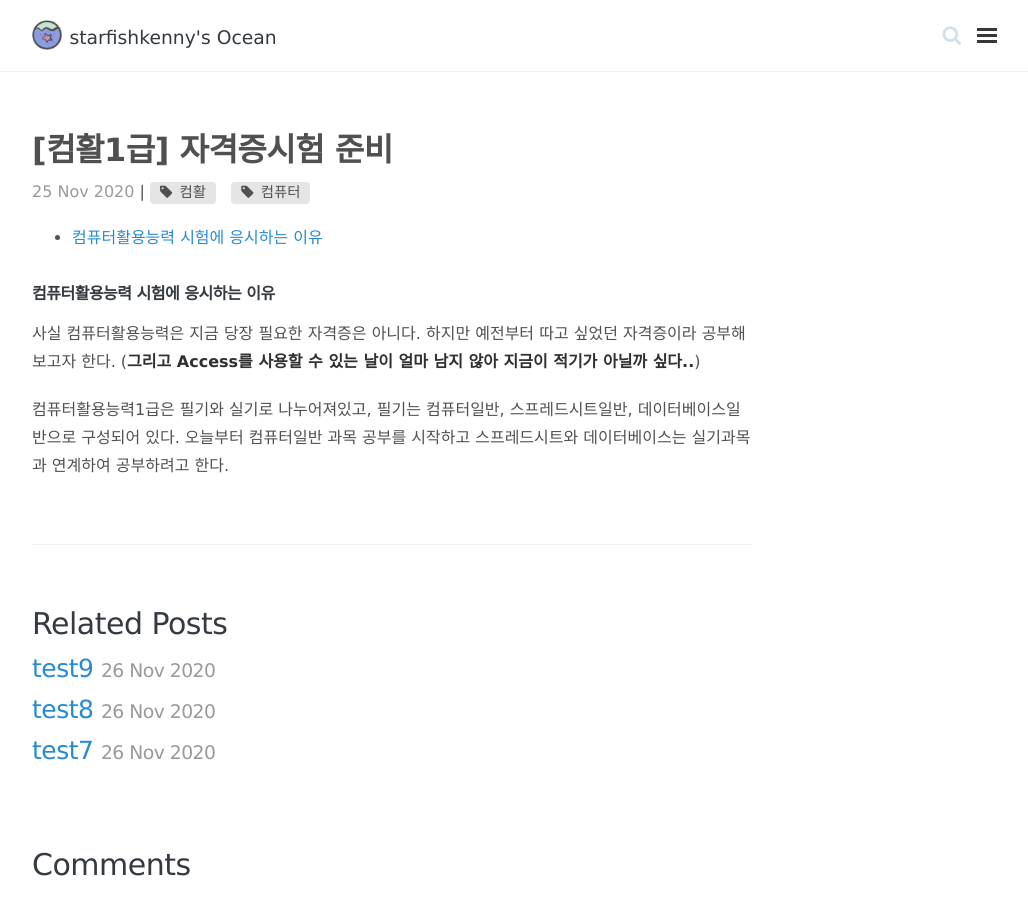
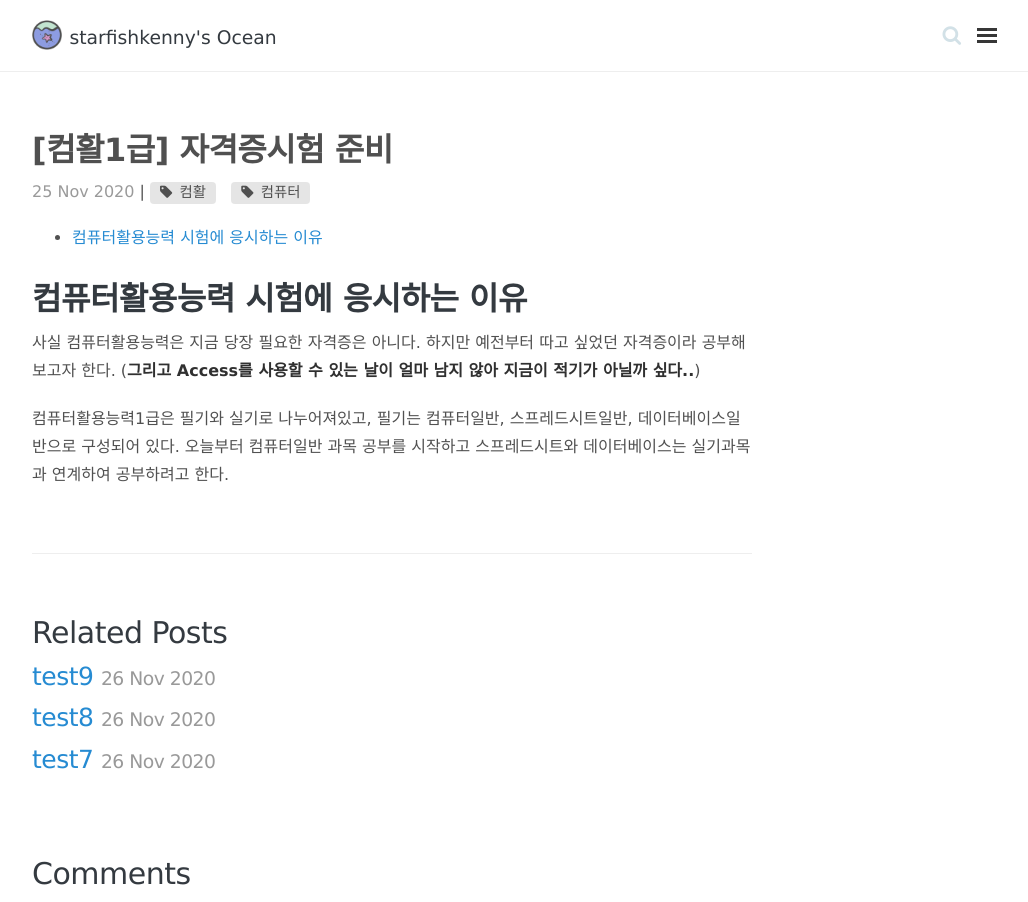
Before and after one commit to starfishkenny/starfishkenny.github.io, a Jekyll site: the page built from _posts/2020-11-25-oa(1).md, in a window 1280 px wide. Shown: the whole page, without its empty margins (248-1276 px from the left). Built offline with Jekyll 4.4.1, drawn with Linux system fonts in a browser that asks for light colours; nearby versions of some CDN libraries; comment, search, counter and statistics services are not loaded.

```diff
--- a/_posts/2020-11-25-oa(1).md
+++ b/_posts/2020-11-25-oa(1).md
@@ -6,7 +6,7 @@ tags: [컴활, 컴퓨터]
 comments: true
 toc: true
 ---
-### 컴퓨터활용능력 시험에 응시하는 이유
+# 컴퓨터활용능력 시험에 응시하는 이유
 
 사실 컴퓨터활용능력은 지금 당장 필요한 자격증은 아니다. 하지만 예전부터 따고 싶었던 자격증이라 공부해보고자 한다. (__그리고 Access를 사용할 수 있는 날이 얼마 남지 않아 지금이 적기가 아닐까 싶다..__)
 
```
